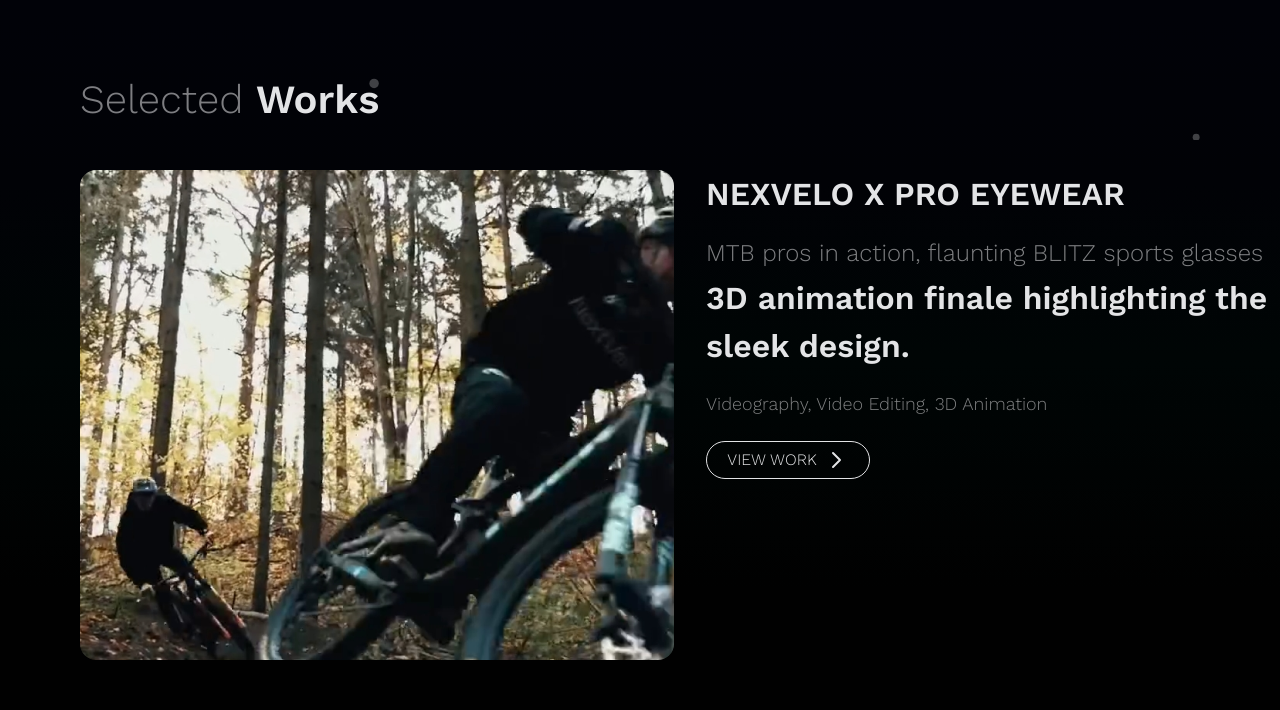
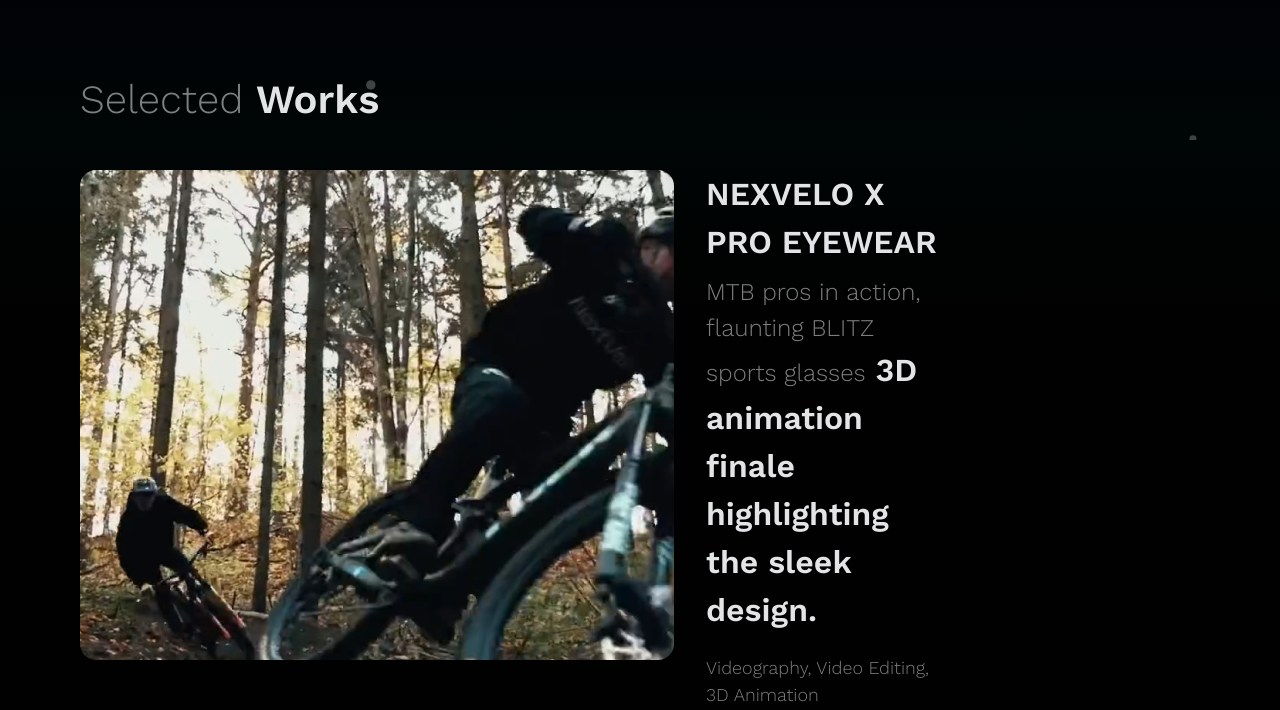
Before and after one commit to domkab/gargo.com, a React (Create React App) app: page / in a window 1280 px wide. Shown: the part 660-1370 px from the top of the page. Built offline with nearby package versions, Linux system fonts and the light colour scheme.

Commit message:
1.1.2 added hero containers

```diff
--- a/src/App.scss
+++ b/src/App.scss
@@ -5,6 +5,7 @@
 @import "./_utils/_extends";
 @import "./_utils/_animations";
 @import "./_utils/_reset.scss";
+@import "./shared/container.scss";
 
 @import "./Components/Header/Header.scss";
 @import "./Components/Hero/Hero.scss";
--- a/src/App.tsx
+++ b/src/App.tsx
@@ -1,9 +1,10 @@
 /* eslint-disable no-console */
 import './App.scss';
-import { About } from './Components/About';
+// import { About } from './Components/About';
 import { Header } from './Components/Header';
 import { Hero } from './Components/Hero';
 import { Works } from './Components/Works';
+// import { Footer } from './Components/Footer';
 
 import { useEffect, useMemo, useState } from "react";
 import Particles, { initParticlesEngine } from "@tsparticles/react";
@@ -13,7 +14,6 @@
 } from "@tsparticles/engine";
 
 import { loadSlim } from "@tsparticles/slim";
-import { Footer } from './Components/Footer';
 
 const App: React.FC = () => {
   console.log('rendering app');
@@ -100,7 +100,7 @@
   );
 
   return (
-    <div className="App">
+    <main className="App">
       {init && (
         <Particles
           id="tsparticles"
@@ -111,9 +111,10 @@
       <Header />
       <Hero />
       <Works />
-      <About />
-      <Footer />
-    </div>
+      {/* <About /> */}
+      {/* <Footer /> */}
+
+    </main>
   );
 }
 
--- a/src/Components/Hero/Hero.scss
+++ b/src/Components/Hero/Hero.scss
@@ -5,8 +5,9 @@
   align-items: center;
   margin-bottom: 80px;
 
-  @include onLaptop {
-    padding: 0 80px;
+  &__content {
+    display: flex;
+    flex-flow: column wrap;
   }
 
   &__object {
@@ -15,6 +16,9 @@
   }
 
   &__icon {
+    width: 40px;
+    height: 40px;
+    margin: 0 auto 42px auto;
     margin-bottom: 42px;
   }
 
--- a/src/Components/Hero/Hero.tsx
+++ b/src/Components/Hero/Hero.tsx
@@ -12,17 +12,17 @@
 
   return (
     <section className="hero">
+      <div className="container">
+        <div className="hero__content">
           <Spline
             scene="https://prod.spline.design/dJ9MEKaaSJsblfYj/scene.splinecode"
             className="hero__object"
           />
-
           <img
             className="hero__icon"
             src={arrowDown}
             alt="arrow icon down"
           />
-
           {width > 1023 ? (
             <div className="hero__clients-container">
               <h2 className="hero__title">
@@ -60,6 +60,8 @@
               </article>
             </>
           )}
+        </div>
+      </div>
     </section>
   );
 };
--- a/src/Components/Works/Works.scss
+++ b/src/Components/Works/Works.scss
@@ -2,22 +2,22 @@
   display: flex;
   justify-content: center;
   flex-flow: column wrap;
-  margin: 0 auto;
+  // margin: 0 auto;
   align-items: center;
   max-width: 320px;
 
   @include onTablet {
     max-width: 608px;
-    padding: 0 20px;
+    // padding: 0 20px;
   }
 
-  @include onLaptop {
-    max-width: none;
-    padding: 0 80px;
-  }
+  // @include onLaptop {
+  //   max-width: none;
+  //   padding: 0 80px;
+  // }
 
   @include onLaptopL {
-    padding: 0 120px;
+    width: 1220px;
   }
 
   &__title {
@@ -41,7 +41,7 @@
   display: flex;
   flex-flow: column wrap;
   justify-content: center;
-  width: 1220px;
+  // width: 1220px;
   // align-items: center;
   // test for smaller screens if dont break anything
 
--- a/src/Components/Works/Works.tsx
+++ b/src/Components/Works/Works.tsx
@@ -5,12 +5,13 @@
   const [width] = useWindowSize();
 
   return (
-    <section id="work" className="works">
+    <section className="works" id="work">
+      <div className="container">
+        <div className="works__content">
           <h2 className="works__title">
             <span className="works__title--light">Selected </span>
             <span className="works__title--bold">Works</span>
           </h2>
-
           {width > 1023 ? (
             workItems.map((item, index) => (
               <article key={index} className={`work work-${item.type}`}>
@@ -25,7 +26,6 @@
                   alt={`${item.title} work image`}
                   className={`work__image work__image--${item.type}`}
                 />
-
                 <div className={`work__wrapper-description-desktop--${item.type}`}>
                   <h3 className="work__title">{item.title}</h3>
                   <p className="work__description">
@@ -66,9 +66,7 @@
                   alt={`${item.title} work image`}
                   className="work__image"
                 />
-
                 <h3 className="work__title">{item.title}</h3>
-
                 <p className="work__description">
                   {item.description.map((part, partIndex) => (
                     <span key={partIndex} className={
@@ -93,6 +91,8 @@
               </article>
             ))
           )}
+        </div>
+      </div>
     </section>
   );
 };
--- /dev/null
+++ b/src/shared/container.scss
@@ -0,0 +1,31 @@
+.container {
+  // position: relative;
+  // margin: 0 auto;
+  max-width: 1220px;
+
+  @include onTablet {
+    padding: 0 20px;
+  }
+
+  @include onLaptop {
+    padding: 0 80px;
+  }
+
+  @include onLaptopL {
+    padding: 0 120px;
+  }
+}
+
+// @include onTablet {
+//   max-width: 608px;
+//   padding: 0 20px;
+// }
+
+// @include onLaptop {
+//   max-width: none;
+//   padding: 0 80px;
+// }
+
+// @include onLaptopL {
+//   padding: 0 120px;
+// }
```
Lines whose indentation alone changed are shown as unchanged.
